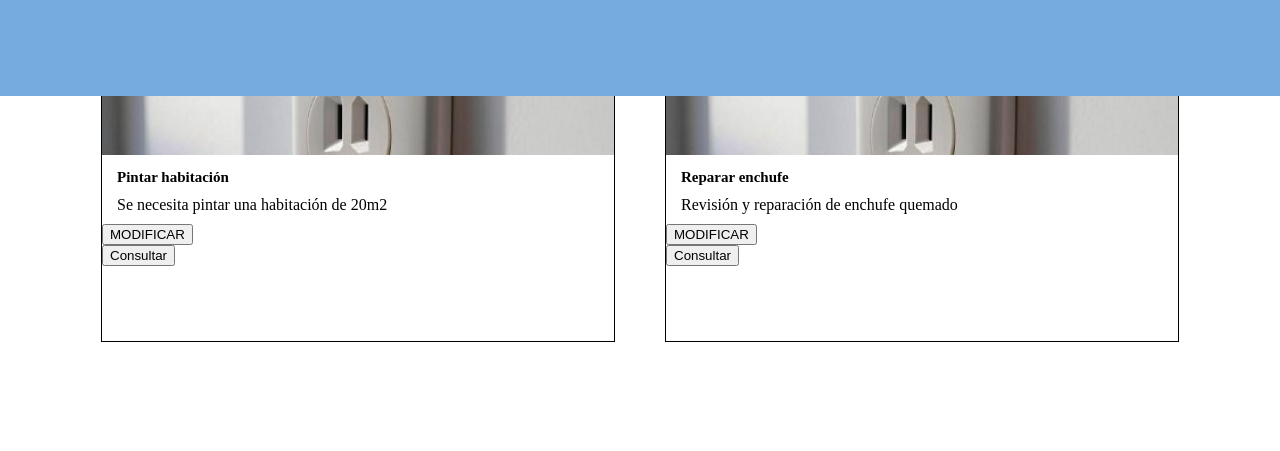
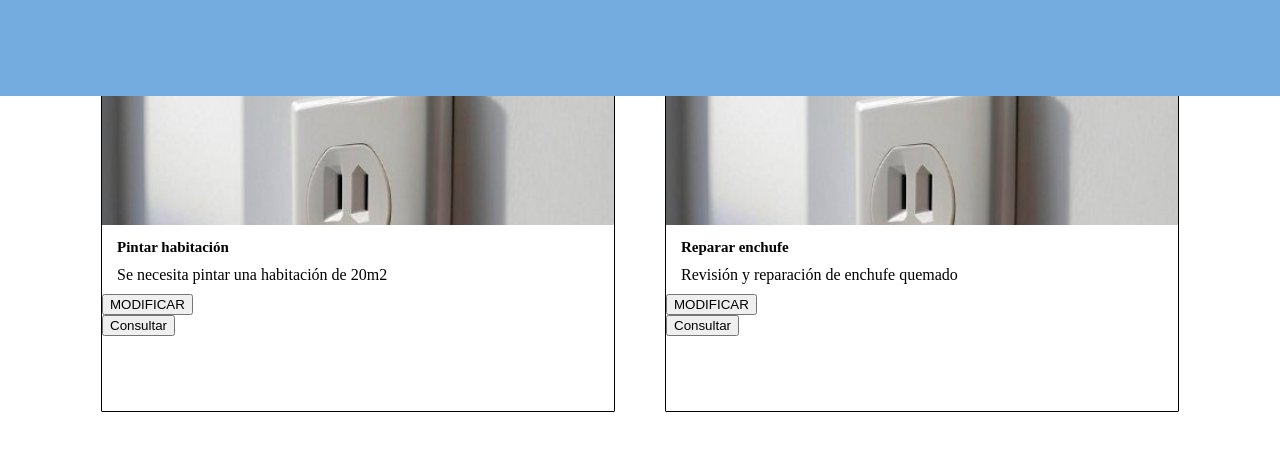
Before and after one commit to LautaroLambrecht/TornaJom, a PHP site: page / in a window 1280 px wide. Shown: the top 451 px of the page. Run offline with PHP 8.4, Linux system fonts and the light colour scheme; data comes from the database, SQL or seed files in the repository.

Commit message:
mi parte

```diff
--- a/Tornajom.sql
+++ b/Tornajom.sql
@@ -9,7 +9,8 @@ CREATE TABLE usuario (
     apellido VARCHAR(100) NOT NULL,
     movil VARCHAR(20),
     direccion VARCHAR(255),
-    creditos DECIMAL(10,2) DEFAULT 0.00
+    creditos DECIMAL(10,2) DEFAULT 0.00,
+    contrasena VARCHAR(255) NOT NULL
 );
 
 
--- a/class/Model.php
+++ b/class/Model.php
@@ -18,7 +18,7 @@
                     if ($contador % 2 == 0){
                         echo "<div style='display:flex; flex-direction:row; gap:50px; justify-content:center'>";
                     }
-                    echo "<div class='trabajo' style='width:40%; height:340px';>
+                    echo "<div onclick='detalles.php?id=".$row['id']."'class='trabajo' style='width:40%; height:340px';>
                         <img src='img\Electricista.jpg' style='justify-content:center; width:100%;'>
                         <h1 style='font-size:15px;width:100%;'>".$row['titulo']."</h1>
                         <p>".$row['descripcion']."</p>
--- a/css/styles.css
+++ b/css/styles.css
@@ -11,11 +11,12 @@ header{
 }
 
 main{
-    margin-top: 80px;
+    margin-top: 5.5%;
 }
 
 .trabajo{
     border: 1px solid black;
+    border-radius: 1px;
     margin-bottom: 30px;
 }
 
--- a/index.php
+++ b/index.php
@@ -20,9 +20,10 @@
 </head>
 <body>
     <header></header>
-    <?php
-    $modelo->drawAllWorks();
-
-?>
+    <main>
+        <?php
+        $modelo->drawAllWorks();
+        ?>
+    </main>
 </body>
 </html>
--- a/p.html
+++ b/p.html
@@ -6,6 +6,6 @@
     <title>Document</title>
 </head>
 <body>
-    <p style="display: flex; flex-direction: column;"></p>
+
 </body>
 </html>
```
